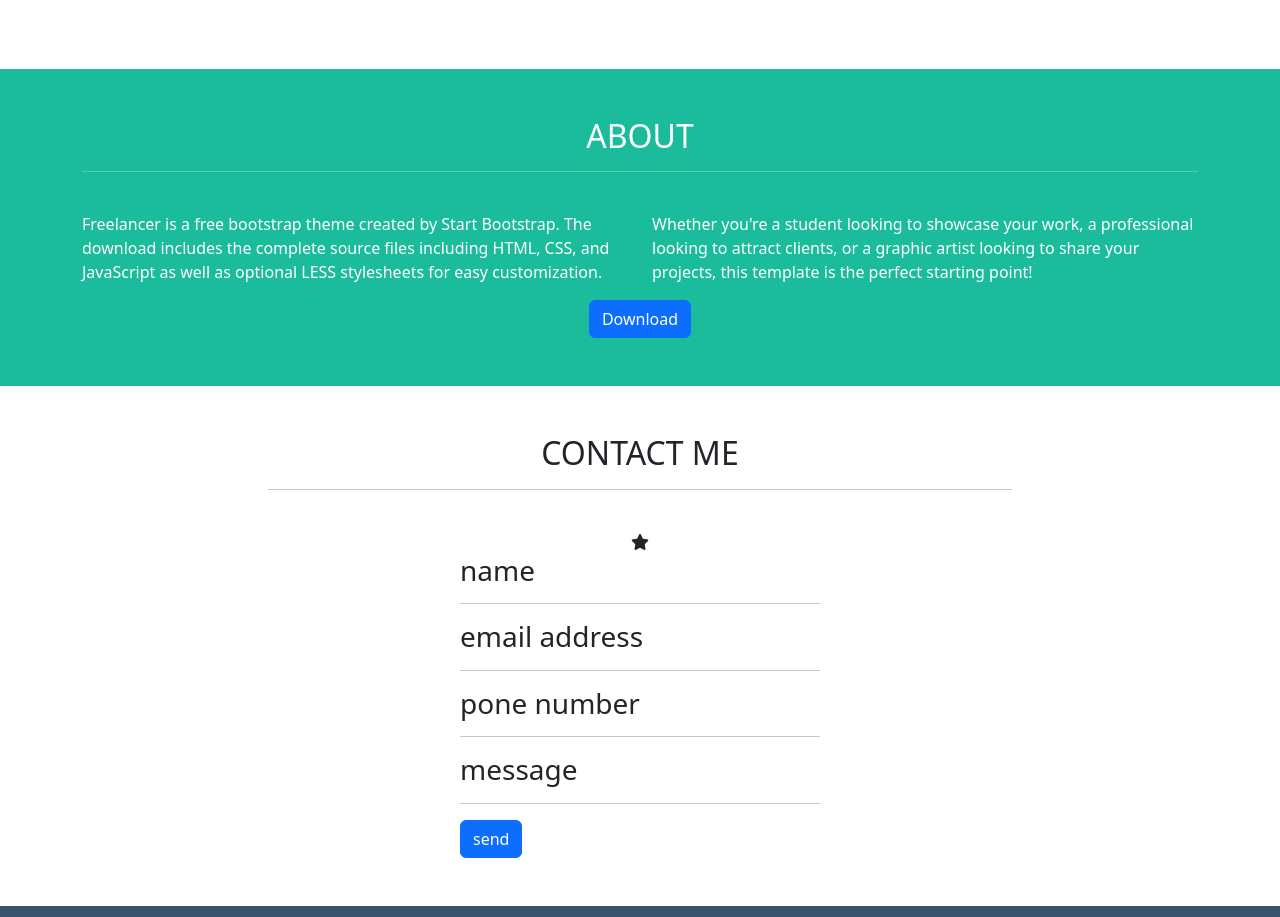
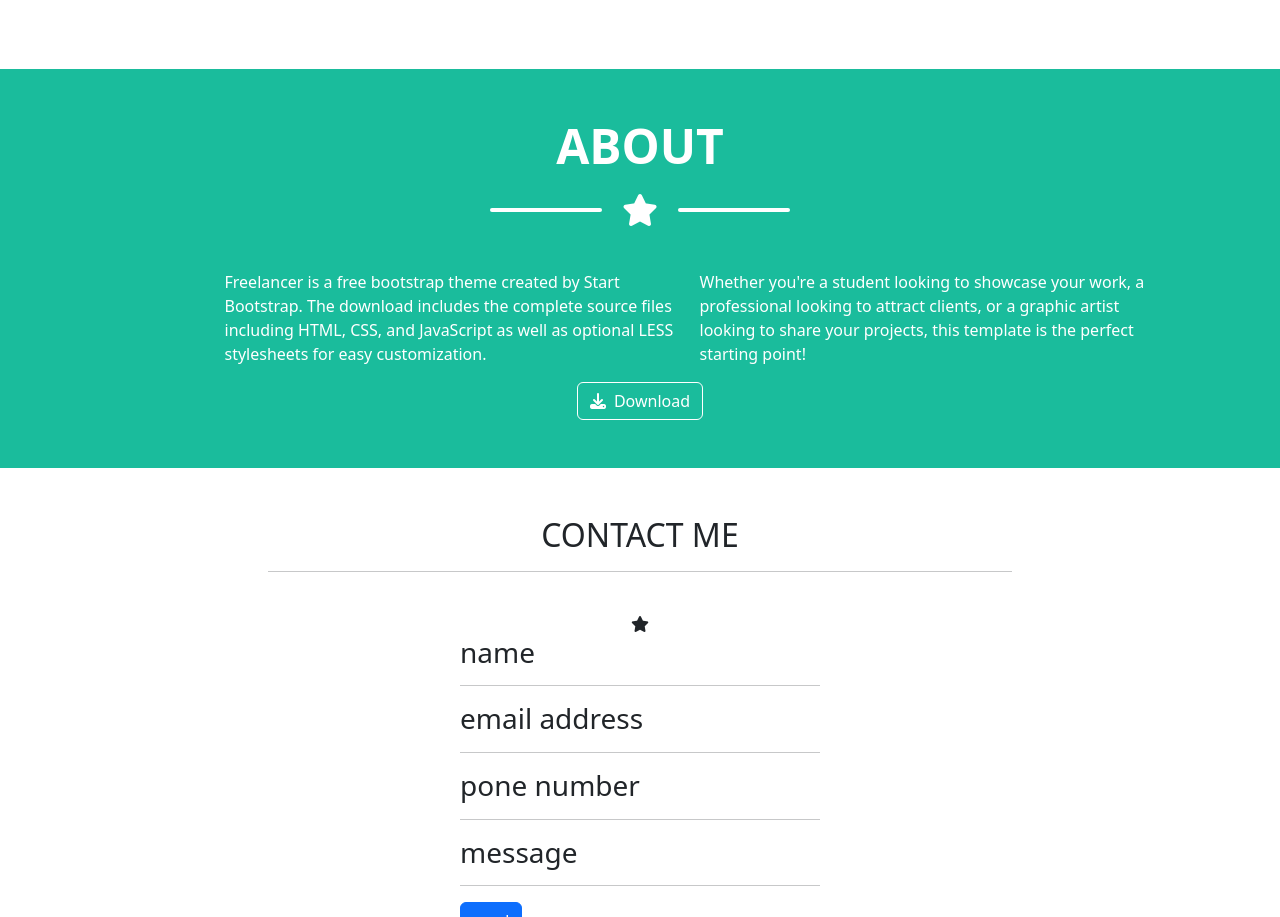
Before and after one commit to Jonathan-Ultini/html-css-bootstrap-freelancer, a plain HTML site: page index.html in a window 1280 px wide. Shown: the part 1436-2353 px from the top of the page. Drawn offline with nearby package versions, Linux system fonts and the light colour scheme.

Commit message:
add aout boot

```diff
--- a/css/style.css
+++ b/css/style.css
@@ -49,7 +49,23 @@
 
 .about {
   background-color: #1ABC9C;
+}
 
+.btn-download {
+  color: white;
+  border: 1px solid white;
+}
+
+.btn-download:hover {
+  color: white;
+  border: 1px solid white;
+  background-color: rgba(255, 255, 255, 0.1);
+
+}
+
+
+.fa-download {
+  margin-right: 8px;
 }
 
 .contact .container {
--- a/index.html
+++ b/index.html
@@ -102,22 +102,28 @@
   <section class="about text-white py-5">
     <div class="container">
       <div class="row text-center mb-4">
-        <div class="col-12">
-          <h2 class="text-uppercase">About</h2>
-          <hr>
+        <div class="col">
+          <h2 class="text-uppercase display-5 fw-bold">About</h2>
+          <div class="separator">
+            <div class="line"></div>
+            <i class="fas fa-star star"></i>
+            <div class="line"></div>
+          </div>
+        </div>
+      </div>
+      <div class="row justify-content-center">
+        <div class="offset-1 col-8 col-md-5">
+          <p>Freelancer is a free bootstrap theme created by Start Bootstrap. The download includes the complete source
+            files including HTML, CSS, and JavaScript as well as optional LESS stylesheets for easy customization.</p>
+        </div>
+        <div class="offset-1 col-8 offset-md-0 col-md-5">
+          <p>Whether you're a student looking to showcase your work, a professional looking to attract clients, or a
+            graphic artist looking to share your projects, this template is the perfect starting point!</p>
         </div>
       </div>
       <div class="row">
-        <div class="col-12 col-md-6">
-          <p>Freelancer is a free bootstrap theme created by Start Bootstrap. The download includes the complete source
-            files including HTML, CSS, and JavaScript as well as optional LESS stylesheets for easy customization.</p>
-        </div>
-        <div class="col-12 col-md-6">
-          <p>Whether you're a student looking to showcase your work, a professional looking to attract clients, or a
-            graphic artist looking to share your projects, this template is the perfect starting point!</p>
-        </div>
-        <div class="col-12 d-flex justify-content-center">
-          <button type="submit" class="btn btn-primary">Download</button>
+        <div class="col text-center">
+          <button class="btn btn-download"><i class="fa-solid fa-download"></i>Download</button>
         </div>
       </div>
 
```
